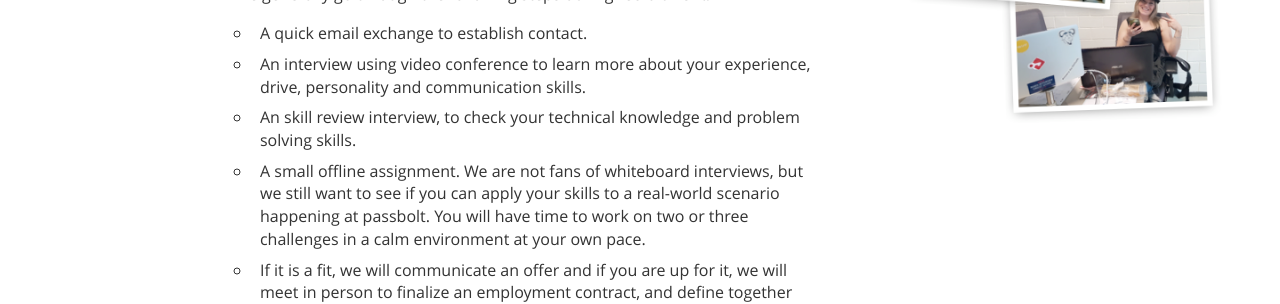
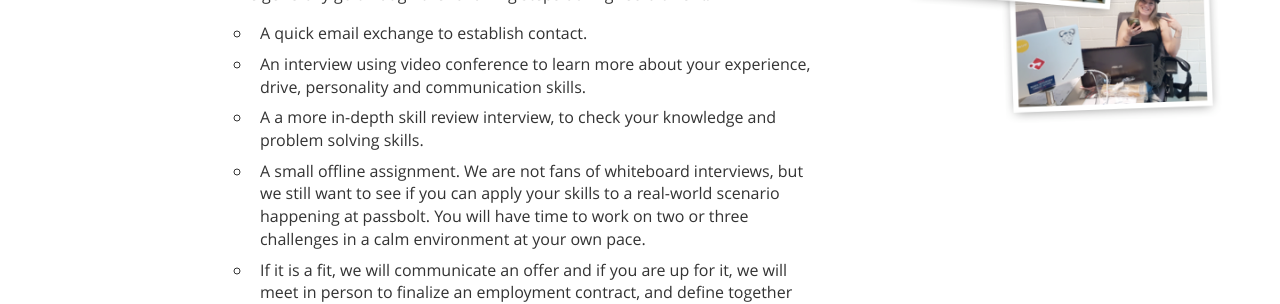
Before and after one commit to passbolt/passbolt_careers, a Jekyll site: the page built from _pages/apply.html, in a window 1280 px wide. Shown: the part 489-793 px from the top of the page. Built offline with Jekyll 4.4.1, drawn with Linux system fonts in a browser that asks for light colours; comment, search, counter and statistics services are not loaded.

Commit message:
Wordsmithing

```diff
--- a/_pages/apply.html
+++ b/_pages/apply.html
@@ -26,7 +26,7 @@ layout: default
         An interview using video conference to learn more about your experience, drive, personality and communication skills.
     </li>
     <li>
-        An skill review interview, to check your technical knowledge and problem solving skills.
+        A a more in-depth skill review interview, to check your knowledge and problem solving skills.
     </li>
     <li>
         A small offline assignment. We are not fans of whiteboard interviews, but we still want to see if you can
--- a/docs/apply.html
+++ b/docs/apply.html
@@ -159,7 +159,7 @@
         An interview using video conference to learn more about your experience, drive, personality and communication skills.
     </li>
     <li>
-        An skill review interview, to check your technical knowledge and problem solving skills.
+        A a more in-depth skill review interview, to check your knowledge and problem solving skills.
     </li>
     <li>
         A small offline assignment. We are not fans of whiteboard interviews, but we still want to see if you can
--- a/docs/feed.xml
+++ b/docs/feed.xml
@@ -1 +1 @@
-<?xml version="1.0" encoding="utf-8"?><feed xmlns="http://www.w3.org/2005/Atom" ><generator uri="https://jekyllrb.com/" version="3.8.5">Jekyll</generator><link href="https://passbolt.github.io/passbolt_careers//feed.xml" rel="self" type="application/atom+xml" /><link href="https://passbolt.github.io/passbolt_careers//" rel="alternate" type="text/html" /><updated>2018-12-05T17:09:08+01:00</updated><id>https://passbolt.github.io/passbolt_careers//feed.xml</id><title type="html">Passbolt | Help</title><subtitle>The help site for passbolt, the open source password manager for teams. This site contains frequently asked questions, article to troubleshoot common issues, installation tutorials, blueprints for developers, and more!</subtitle></feed>
+<?xml version="1.0" encoding="utf-8"?><feed xmlns="http://www.w3.org/2005/Atom" ><generator uri="https://jekyllrb.com/" version="3.8.5">Jekyll</generator><link href="https://passbolt.github.io/passbolt_careers//feed.xml" rel="self" type="application/atom+xml" /><link href="https://passbolt.github.io/passbolt_careers//" rel="alternate" type="text/html" /><updated>2018-12-05T17:10:12+01:00</updated><id>https://passbolt.github.io/passbolt_careers//feed.xml</id><title type="html">Passbolt | Help</title><subtitle>The help site for passbolt, the open source password manager for teams. This site contains frequently asked questions, article to troubleshoot common issues, installation tutorials, blueprints for developers, and more!</subtitle></feed>
```
